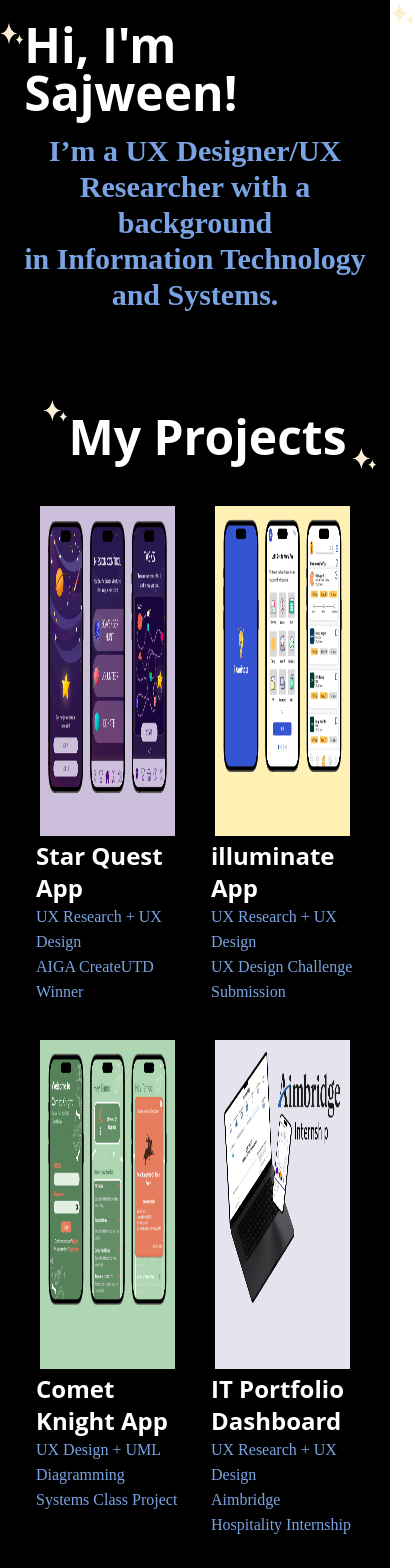
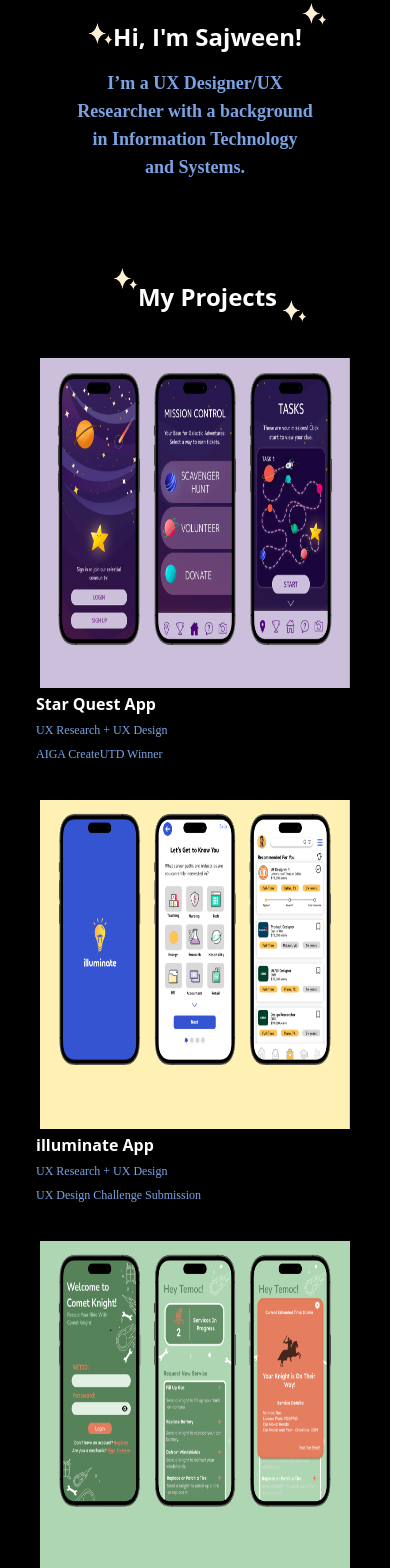
Before and after one commit to aanos-m/sajweens-portfolio, a React (Create React App) app: page / in a window 390 px wide. Shown: the part 100-1668 px from the top of the page, 415 px wide, since content can reach past the window. Built offline with nearby package versions, Linux system fonts and the light colour scheme.

Commit message:
home and about mobil UI done

```diff
--- a/src/Contact.jsx
+++ b/src/Contact.jsx
@@ -41,26 +41,37 @@
                     width: 25,
                     height: 25,
                 }}/>
-                <h1 className='text-white text-5xl font-bold '>
+                <h1 className='text-white xs:text-2xl sm:text-3xl md:text-4xl text-5xl text-center font-bold '>
                     Contact Me!
                 </h1>
             </div>
       </div>
 
-      <div className='p-4 text-white text-center' style={{ width: '15vw'}}>
-        <p>
+      <div className='p-4 text-white text-center xs:text-xs sm:text-sm text-base '
+      // style={{ width: '15vw'}}
+      >
+        <p className='pb-4'>
           Get in touch with me for any further questions or opportunities
         </p>
-      </div>
+      {/* </div> */}
       <form ref={form} onSubmit={sendEmail} className='flex flex-col items-center'>
-        <input type="text" name="user_name" placeholder='Name:' className='p-2 m-2 bg-baby-blue placeholder-white text-white' style={{width: '35vw'}}/>
-        <input type="email" name="user_email" placeholder='Email:' className='p-2 m-2 bg-baby-blue placeholder-white text-white' style={{width: '35vw'}}/>
-        <textarea name="message"  placeholder='Enter Your Message:' className='p-2 m-2 bg-baby-blue placeholder-white text-white' style={{ height: '20vh', width: '35vw'}}/>
-        <button type="submit" className='bg-white text-black font-bold p-2 m-2 rounded-2xl'
-          style={{ width: 'max-content'}}
-        > Send Message <ArrowCircleRightIcon fontSize='medium'/> </button>
+
+        <input type="text" name="user_name" placeholder='Name:' className='w-full p-2 m-2 xs:text-xs sm:text-sm text-base bg-baby-blue placeholder-white text-white'
+        />
+
+        <input type="email" name="user_email" placeholder='Email:' className='w-full p-2 m-2 bg-baby-blue xs:text-xs sm:text-sm text-base placeholder-white text-white'
+        />
+
+        <textarea name="message" placeholder='Enter Your Message:' className='w-full p-2 m-2 bg-baby-blue xs:text-sm sm:text-sm text-base placeholder-white text-white'
+          style={{ height: '20vh'}}
+          />
+
+        <button type="submit" className='bg-white text-black font-bold p-2 m-2 rounded-2xl xs:text-xs sm:text-sm text-base'
+          style={{ width: 'max-content'}}>
+          Send Message <ArrowCircleRightIcon fontSize='medium'/>
+        </button>
       </form>
-
+    </div>
     </div>
   )
 }
--- a/src/Home.tsx
+++ b/src/Home.tsx
@@ -35,13 +35,19 @@
                     width: 25,
                     height: 25,
                 }}/>
-                <h1 className='text-white text-5xl font-bold '>
+                <h1 className='
+                text-center
+                text-white
+                xs:text-2xl sm:text-3xl md:text-4xl text-5xl
+                font-bold '>
                     Hi, I'm Sajween!
                 </h1>
             </div>
         </div>
         <div className='pb-16'>
-            <p className='font-bitter text-baby-blue text-3xl font-bold text-wrap text-center pb-4 items-center justify-center'>
+            <p className='font-bitter text-baby-blue
+            xs:text-lg sm:text-xl md:text-2xl text-3xl
+            font-bold text-wrap text-center pb-4 items-center justify-center'>
                 I’m a UX Designer/UX <br/> Researcher with a
                 background <br/> in Information Technology <br/> and Systems.
             </p>
@@ -58,7 +64,12 @@
                         position: 'relative',
                         top: -15
                     }}/>
-                    <h1 className='text-white text-5xl font-bold'>
+                    <h1 className='
+                            text-center
+                            text-white
+                            xs:text-2xl sm:text-3xl md:text-4xl text-5xl
+                            font-bold '
+                        >
                         My Projects
                     </h1>
                 </div>
@@ -72,12 +83,21 @@
                     }}/>
                 </div>
             </div>
-            <section className='flex flex-row '>
+            <section className='flex flex-row xs:flex-col sm:flex-col '>
                 <section className='p-4'>
-                    <img role='button' alt='star quest cover' src={StarQuestCover} style={imgStyles}
-                        onClick={() => navigate('/projects/StarQuest')}/>
-                    <h3 className='text-white font-bold text-2xl'>Star Quest App</h3>
-                    <span className='text-baby-blue font-bitter'>
+                    <img role='button'
+                        alt='star quest cover'
+                        src={StarQuestCover}
+                        style={imgStyles}
+                        onClick={() => navigate('/projects/StarQuest')}
+
+                        />
+                    <h3 className='text-white font-bold
+                     xs:text-base sm:text-lg md:text-xl text-2xl
+                    '>Star Quest App</h3>
+                    <span className='text-baby-blue
+                    xs:text-xs sm:text-sm md:text-base text-lg
+                    font-bitter'>
                         UX Research + UX Design<br/>
                         AIGA CreateUTD Winner
                     </span>
@@ -85,19 +105,26 @@
                 <section className='p-4'>
                     <img role='button' alt='star quest cover' src={IlluminateCover} style={imgStyles}
                         onClick={() => navigate('/projects/Illuminate')}/>
-                    <h3 className='text-white font-bold text-2xl'>illuminate App</h3>
-                    <span className='text-baby-blue font-bitter'>
+                    <h3 className='text-white font-bold
+                    xs:text-base sm:text-lg md:text-xl text-2xl '
+                    >illuminate App</h3>
+                    <span className='
+                    text-baby-blue
+                    xs:text-xs sm:text-sm md:text-base text-lg
+                    font-bitter'>
                         UX Research + UX Design<br/>
                         UX Design Challenge Submission
                     </span>
                 </section>
             </section>
-            <section className='flex flex-row '>
+            <section className='flex flex-row xs:flex-col sm:flex-col '>
                 <section className='p-4'>
                     <img role='button' alt='star quest cover' src={CometKnightCover} style={imgStyles}
                         onClick={() => navigate('/projects/CometKnight')}/>
-                    <h3 className='text-white font-bold text-2xl'>Comet Knight App</h3>
-                    <span className='text-baby-blue font-bitter'>
+                    <h3 className='text-white font-bold xs:text-base sm:text-lg md:text-xl text-2xl'>
+                        Comet Knight App</h3>
+                    <span className='text-baby-blue font-bitter
+                    xs:text-xs sm:text-sm md:text-base text-lg'>
                     UX Design + UML Diagramming<br/>
                     Systems Class Project
                     </span>
@@ -105,8 +132,10 @@
                 <section className='p-4'>
                     <img role='button' alt='star quest cover' src={AimbridgeCover} style={imgStyles}
                         onClick={() => navigate('/projects/Aimbridge')}/>
-                    <h3 className='text-white font-bold text-2xl'>IT Portfolio Dashboard</h3>
-                    <span className='text-baby-blue font-bitter'>
+                    <h3 className='text-white font-bold xs:text-base sm:text-lg md:text-xl text-2xl'>
+                        IT Portfolio Dashboard</h3>
+                    <span className='text-baby-blue font-bitter
+                    xs:text-xs sm:text-sm md:text-base text-lg'>
                         UX Research + UX Design<br/>
                         Aimbridge Hospitality Internship
                     </span>
--- a/tailwind.config.js
+++ b/tailwind.config.js
@@ -17,6 +17,19 @@
       bitter: ["Bitter", "serif"],
       openSans: ["Open Sans", "sans-serif"]
     },
+    screens: {
+      'xs': {'min': '390px', 'max': '639px'},
+      // => @media (min-width: 390px and max-width: 639px) { ... }
+
+      'sm': {'min': '640px', 'max': '767px'},
+      // => @media (min-width: 640px and max-width: 767px) { ... }
+
+      'md': {'min': '768px', 'max': '1023px'},
+      // => @media (min-width: 768px and max-width: 1023px) { ... }
+
+      'lg': {'min': '1024px', 'max': '1279px'},
+      // => @media (min-width: 1024px and max-width: 1279px) { ... }
+    }
   },
   plugins: [],
 }
```
Also changed, not shown: src/About.tsx (+20 -9 lines).
